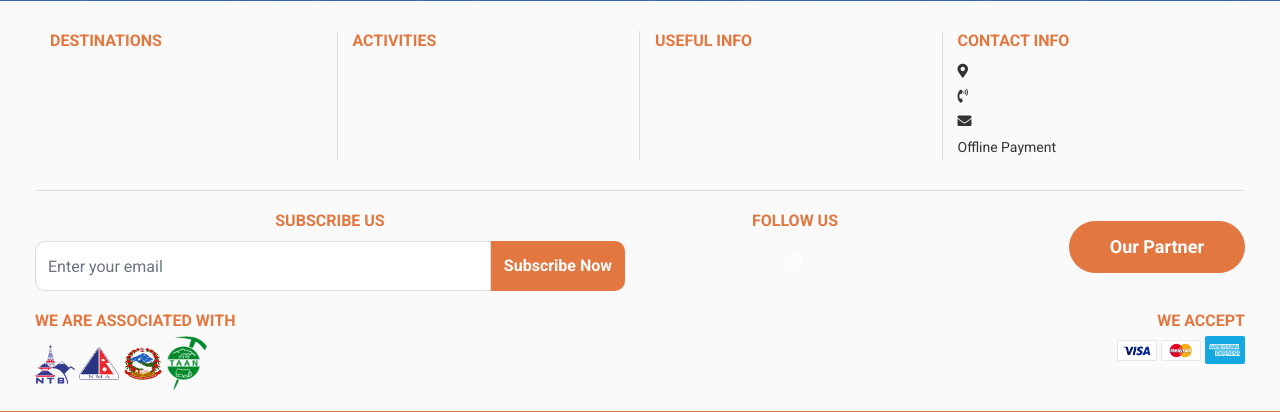
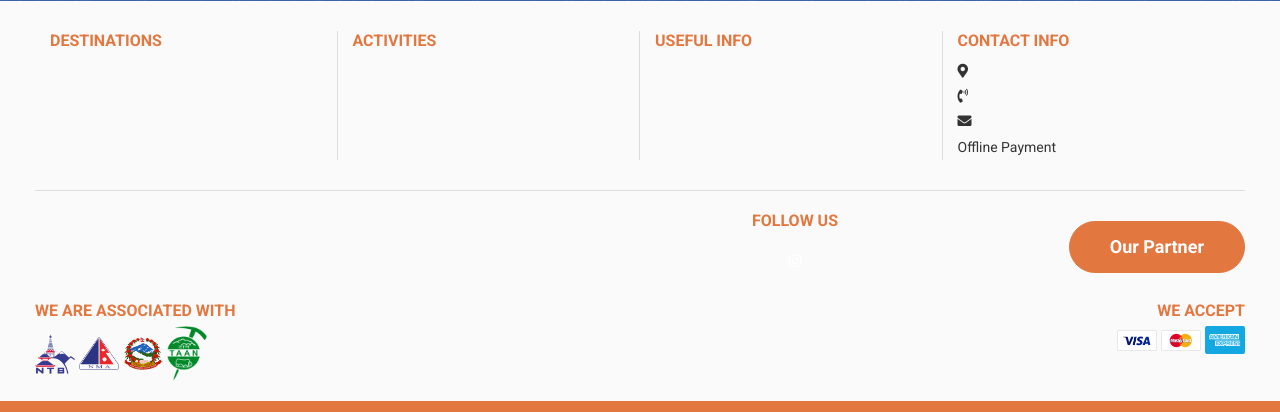
Before and after one commit to BishnuThapa/Travel-Booking-Django, a Django app: page /blog/ in a window 1280 px wide. Shown: the part 1195-1607 px from the top of the page. Run offline with Django 4.2, Linux system fonts and the light colour scheme; data that the repository does not hold is empty; some libraries are stand-ins or nearby versions.

Commit message:
subscribe form removed

```diff
--- a/templates/base.html
+++ b/templates/base.html
@@ -324,7 +324,7 @@
       </div>
       <div class="row">
         <div class="col-12 col-sm-12 col-md-12 col-lg-6">
-          <h3>Subscribe Us</h3>
+          {% comment %} <h3>Subscribe Us</h3>
           <div class="content">
             <div class="input-group">
                <input type="email" class="form-control" placeholder="Enter your email">
@@ -332,7 +332,7 @@
                 <button class="btn" type="submit">Subscribe Now</button>
                </span>
             </div>
-          </div>
+          </div> {% endcomment %}
         </div>
         <div class="col-12 col-sm-12 col-md-6 col-lg-3 our-partners">
           <h3>Follow Us</h3>
```
